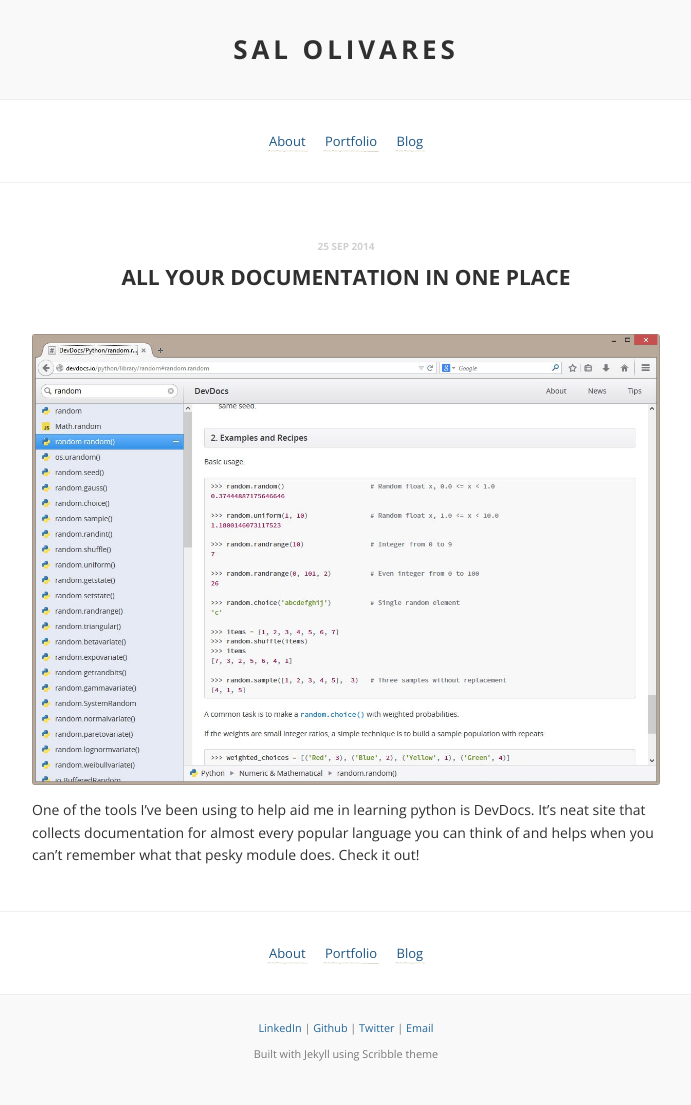
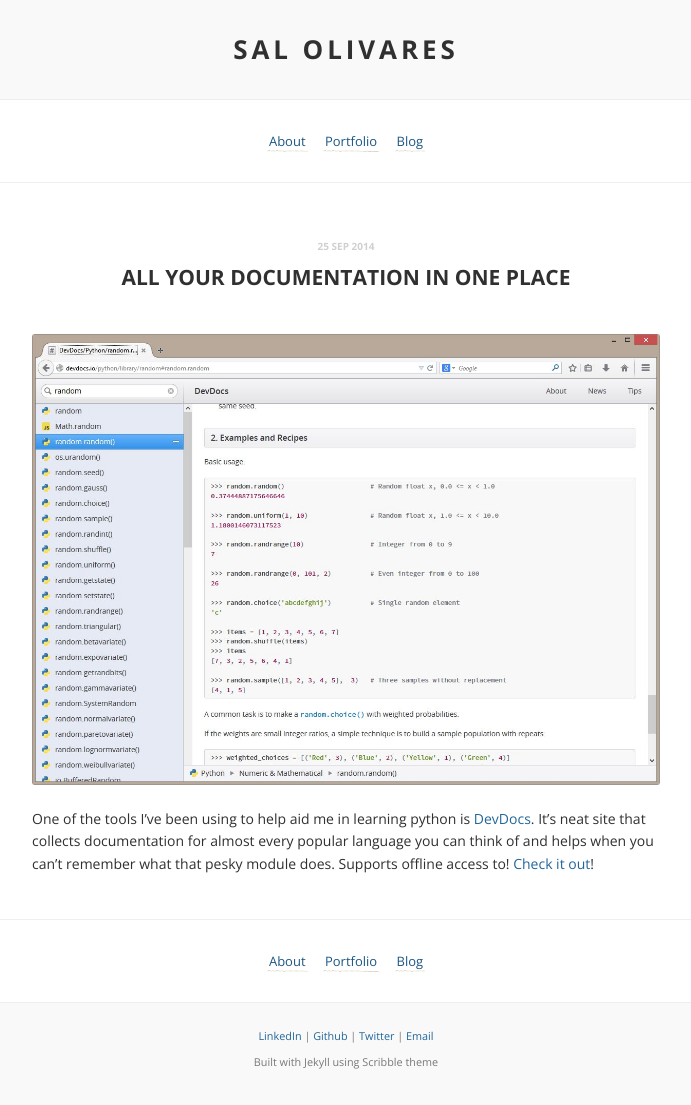
Before and after one commit to salolivares/salolivares.github.io, a Jekyll site: the page built from _posts/2014-09-25-all-your-documentation-in-one-place.md, in a window 1280 px wide. Shown: the whole page, without its empty margins (294-985 px from the left). Built offline with Jekyll 4.4.1, drawn with Linux system fonts in a browser that asks for light colours; comment, search, counter and statistics services are not loaded.

Commit message:
added links to a blog post

```diff
--- a/_posts/2014-09-25-all-your-documentation-in-one-place.md
+++ b/_posts/2014-09-25-all-your-documentation-in-one-place.md
@@ -5,5 +5,5 @@ date: 2014-09-25
 ---
 
 ![alt text](/images/devdocs_screenshot.jpg "DevDocs.io")
-
-One of the tools I've been using to help aid me in learning python is DevDocs. It's neat site that collects documentation for almost every popular language you can think of and helps when you can't remember what that pesky module does. Check it out!
+<br><br>
+One of the tools I've been using to help aid me in learning python is [DevDocs](http://devdocs.io/). It's neat site that collects documentation for almost every popular language you can think of and helps when you can't remember what that pesky module does. Supports offline access to! [Check it out](http://devdocs.io/)!
```
